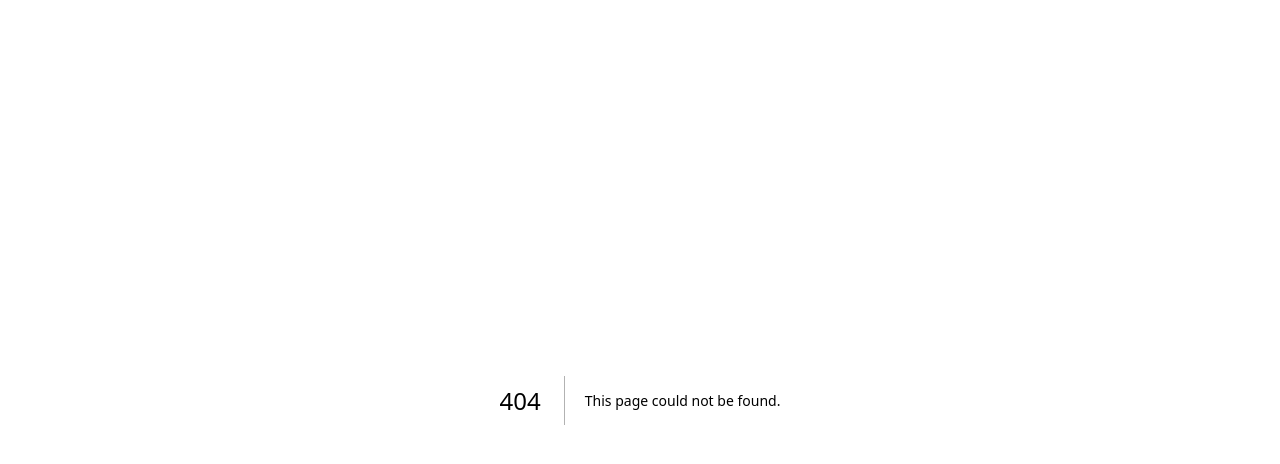
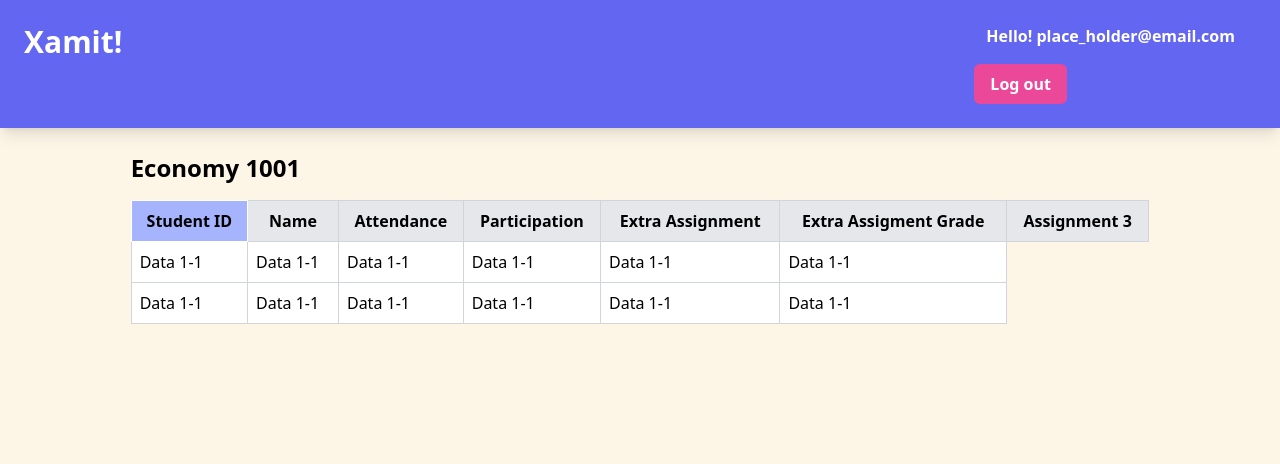
Before and after one commit to Xize-Wu/xamit, a Next.js app: page /score in a window 1280 px wide. Before the commit this address had no page. Shown: the top 464 px of the page. Built offline with nearby package versions, Linux system fonts and the light colour scheme.

Commit message:
create score page

```diff
--- /dev/null
+++ b/src/components/frontpage/ClassCard.js
@@ -0,0 +1,10 @@
+export default function Class() {
+  return (
+    <div className="flex justify-between w-full bg-white p-4 rounded-lg shadow-md text-gray-600">
+      <div className="flex-column">
+        <h3 className="text-lg font-semibold mb-2">Class 1001</h3>
+        <p>Economy 1001 for the school year 2023</p>
+      </div>
+    </div>
+  );
+}
--- /dev/null
+++ b/src/components/frontpage/Info.js
@@ -0,0 +1,28 @@
+import Class from "./ClassCard"
+
+export default function MyClasses() {
+  return (
+    <body>
+      <div className="container mx-auto p-6">
+        <div className="flex justify-between mb-4">
+          <h1 className="text-2xl font-semibold mt-4  text-gray-600">My Classes</h1>
+          <button class="bg-indigo-500 text-white font-semibold px-4 py-2 rounded-md mt-4 hover:bg-indigo-600">Add New Class</button>
+        </div>
+        <div className="flex-row my-10">
+          <div className="m-4">
+            <Class/>
+          </div>
+          <div className="m-4">
+            <Class/>
+          </div>
+          <div className="m-4">
+            <Class/>
+          </div>
+          <div className="m-4">
+            <Class/>
+          </div>
+        </div>
+      </div>
+    </body>
+  )
+}
--- a/src/components/frontpage/my_tests.js
+++ /dev/null
@@ -1,25 +0,0 @@
-import Test from "./test_card"
-
-export default function My_Tests (){
-    return (
-        <body>
-        <div className="container mx-auto p-6">
-          <div className="flex justify-between mb-4">
-          <h1 className="text-2xl font-semibold mt-4  text-gray-600">My tests</h1>
-          <button class="bg-indigo-500 text-white font-semibold px-4 py-2 rounded-md mt-4 hover:bg-indigo-600">Add New Test</button>
-          </div>
-          <div className="flex">
-            <div className="w-1/2 bg-white p-4 rounded-lg shadow-md">
-              <h2 className="text-lg font-semibold mb-2 text-gray-600">Test Saved</h2>
-              <Test/>
-            </div>
-
-            <div className="w-1/2 bg-white p-4 rounded-lg shadow-md ml-4 text-gray-600">
-              <h2 className="text-lg font-semibold mb-2 text-gray-600">Test Published</h2>
-              <Test/>
-            </div>
-          </div>
-        </div>
-      </body>
-    )
-}
--- a/src/components/frontpage/test_card.js
+++ /dev/null
@@ -1,6 +0,0 @@
-export default function Test() {
-   return(<div class="bg-gray-200 p-4 rounded-lg mt-4 mb-2 text-gray-600">
-        <h3 class="text-lg font-semibold mb-2">Test Card</h3>
-        <p>Description of the test goes here.</p>
-    </div>)
-}
--- a/src/pages/1.js
+++ b/src/pages/1.js
@@ -1,6 +1,6 @@
 import dynamic from 'next/dynamic'
 import Header from '@/components/header/header'
-const NoSSR = dynamic(() => import("@/components/frontpage/my_tests"), { ssr: false })
+const NoSSR = dynamic(() => import("@/components/frontpage/Info"), { ssr: false })
 
 
 export default function Temp_Test() {
--- a/src/pages/index.js
+++ b/src/pages/index.js
@@ -24,9 +24,9 @@ export default function Home() {
           login ? <Login toRegister={toRegister} /> : <Register toLogin={toLogin} />
         }
       </div>
-      <h2 className='text-center flex-grow text-gray-500 text-3xl font-semibold'>
-        <p className='pb-3'>Build the test, take the test</p>
-        <p className='pb-3'>Participation matters, and you matter</p>
+      <h2 className='text-center flex-grow  font-semibold'>
+        <p className='pb-3 text-3xl text-gray-500'>Participation matters, and you matter</p>
+        <p className='text-xl pb- text-gray-400'>Personal web project of Aster Wu</p>
       </h2>
     </main>
   )
--- /dev/null
+++ b/src/pages/score.js
@@ -0,0 +1,51 @@
+import dynamic from 'next/dynamic'
+import Header from '@/components/header/header'
+const NoSSR = dynamic(() => import("@/components/frontpage/Info"), { ssr: false })
+
+
+export default function Temp_Test() {
+
+    return (
+        <main className='min-h-screen flex flex-col bg-beige'>
+            <Header />
+            <div className="w-5/6 mx-auto p-6">
+                <h1 className="text-2xl font-semibold mb-4">Economy 1001</h1>
+                <table className="w-full border-collapse border-gray-300">
+                    <thead>
+                        <tr className="bg-gray-200">
+                            <th className="border border-white bg-indigo-300 p-2">Student ID</th>
+                            <th className="border border-gray-300 p-2">Name</th>
+                            <th className="border border-gray-300 p-2">Attendance</th>
+                            <th className="border border-gray-300 p-2">Participation</th>
+                            <th className="border border-gray-300 p-2">Extra Assignment</th>
+                            <th className="border border-gray-300 p-2">Extra Assigment Grade</th>
+                            <th className="border border-gray-300 p-2">Assignment 3</th>
+                        </tr>
+                    </thead>
+                    <tbody>
+                        <tr class="bg-white hover:bg-gray-100">
+                            <td className="border border-gray-300 p-2">Data 1-1</td>
+                            <td className="border border-gray-300 p-2">Data 1-1</td>
+                            <td className="border border-gray-300 p-2">Data 1-1</td>
+                            <td className="border border-gray-300 p-2">Data 1-1</td>
+                            <td className="border border-gray-300 p-2">Data 1-1</td>
+                            <td className="border border-gray-300 p-2">Data 1-1</td>
+
+                        </tr>
+                        <tr class="bg-white hover:bg-gray-100">
+                        <td className="border border-gray-300 p-2">Data 1-1</td>
+                        <td className="border border-gray-300 p-2">Data 1-1</td>
+                        <td className="border border-gray-300 p-2">Data 1-1</td>
+                        <td className="border border-gray-300 p-2">Data 1-1</td>
+                        <td className="border border-gray-300 p-2">Data 1-1</td>
+                        <td className="border border-gray-300 p-2">Data 1-1</td>
+                        </tr>
+                    </tbody>
+                </table>
+                <button></button>
+            </div>
+
+        </main>
+
+    )
+}
```
